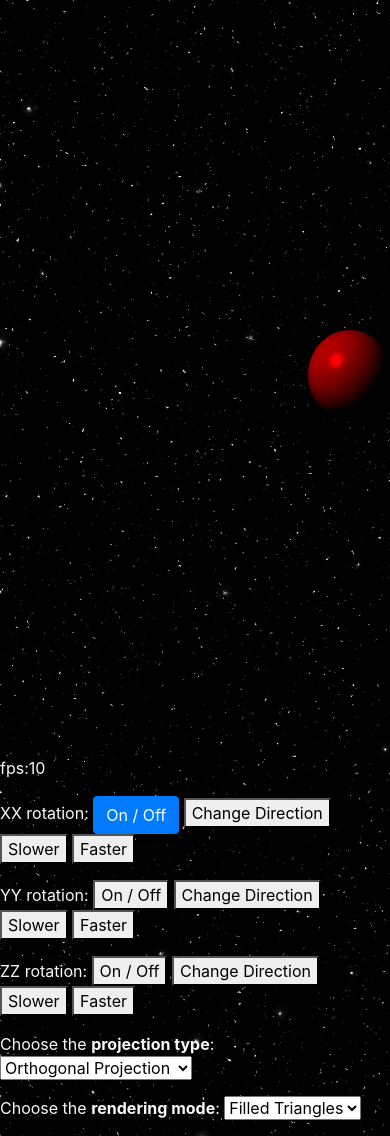
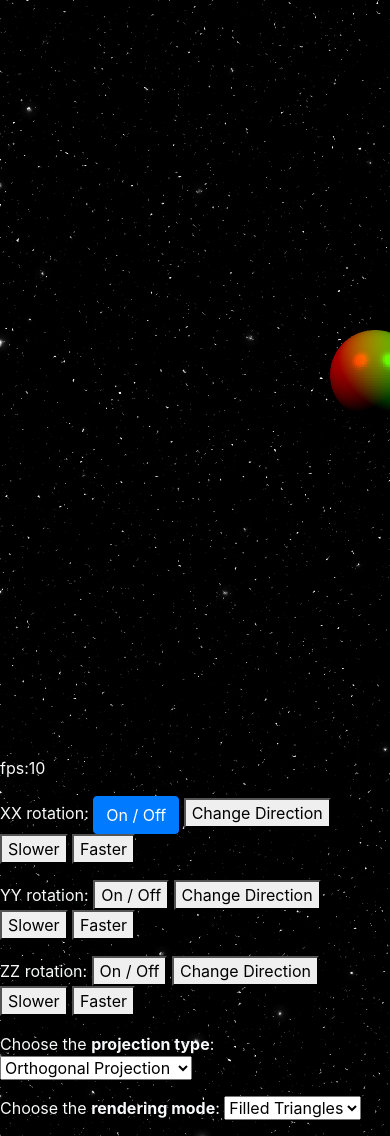
Before and after one commit to PedroG-8/Solar-system, a plain HTML site: page Sistema_Solar/index.html in a window 390 px wide. Drawn offline with nearby package versions, Linux system fonts and the light colour scheme; animation ran at ten frames a second.

Commit message:
Nao esta nada facil...

```diff
--- a/Sistema_Solar/index.html
+++ b/Sistema_Solar/index.html
@@ -246,11 +246,11 @@ html, body {
 <body onload="runWebGL();" style="background-image: url('wallpaper.png');">
     <div class="row justify-content-between align-items-center">
 
-		<div class="col-md-5 col-12">
-				<canvas id="my-canvas" style="background-image: url('wallpaper.png');" width="700" height="750";></canvas>
+		<div class="col-md-5">
+				<canvas id="my-canvas" style="background-image: url('wallpaper.png');" width="750" height="750";></canvas>
 		</div>
 
-		<div class="col-md-5 col-12 text-light">
+		<div class="col-md-5 text-light">
 			<!-- NEW - To show the number of frames per second -->
 
 			<p id="fps"> fps: </p>
--- a/Sistema_Solar/lightSources.js
+++ b/Sistema_Solar/lightSources.js
@@ -172,8 +172,16 @@ lightSources[0].setPosition( -1.0, 1.0, 1.0, 0.0 );
 
 lightSources[0].setIntensity( 1.0, 0.0, 0.0 );
 
-lightSources[0].setAmbIntensity( 0.2, 0.0, 0.0 );
+lightSources[0].setAmbIntensity( 1.0, 0.0, 0.0 );
 
 // lightSources[0].switchRotYYOn();
 //
 // lightSources[0].setRotationSpeed( 1.0 );
+
+lightSources.push( new LightSource() );
+
+lightSources[1].setPosition( 1.0, 1.0, 1.0, 0.0 );
+
+lightSources[1].setIntensity( 0.0, 1.0, 0.0 );
+
+lightSources[1].setAmbIntensity( 0.0, 1.0, 0.0 );
```
